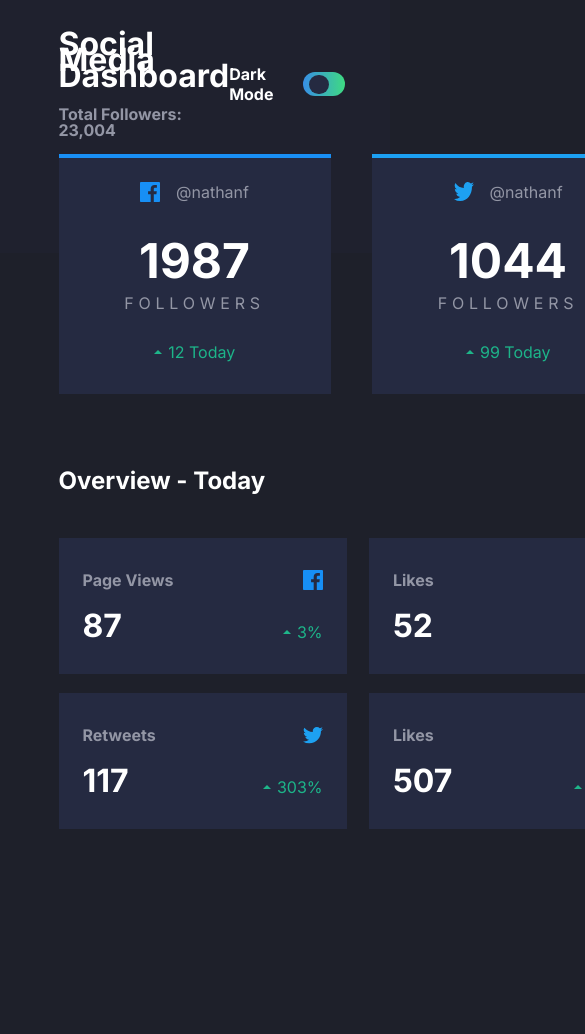
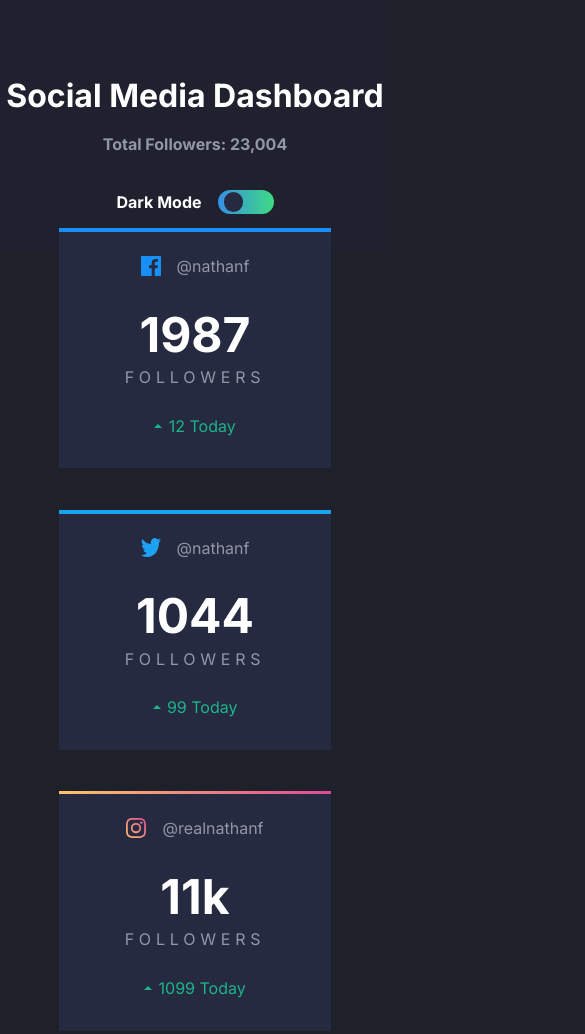
Before and after one commit to IzykGit/social-media-dashboard, a plain HTML site: page index.html in a window 390 px wide. Shown: the top 1034 px of the page, 585 px wide, since content can reach past the window. Before the commit the page ends 844 px from the top, so only its background shows below. Drawn offline with Linux system fonts and the light colour scheme; files whose address does not match are found by name.

Commit message:
completed media queries

```diff
--- a/dark.css
+++ b/dark.css
@@ -7,7 +7,8 @@
 
 body {
     height: 100vh;
-    width: 100%;
+    font-family: "Inter", sans-serif;
+
 
     display: flex;
     align-items: center;
@@ -29,13 +30,6 @@ body {
     z-index: -1;
 }
 
-
-.width-container {
-    width: 70vw;
-
-
-    font-family: "Inter", sans-serif;
-}
 
 header {
     display: flex;
@@ -361,3 +355,71 @@ instead on the top. */
 .overview-section > .likes-card:hover {
     background-color: hsl(226, 18%, 24%);
 }
+
+
+
+
+/* media queries */
+
+
+@media screen and (max-width: 1250px) {
+    body {
+        height: fit-content;
+        padding: 5rem 0px 5rem 0px;
+    }
+
+    .followers-section {
+        width: 100%;
+        grid-template-columns: repeat(2, 1fr);
+
+        justify-items: center;
+    }
+
+    .overview-title {
+        grid-column: 1 / span 2;
+    }
+
+
+    .overview-section {
+        width: 100%;
+        grid-template-columns: repeat(2, 18rem);
+    }
+}
+
+@media screen and (max-width: 650px) {
+    header {
+        display: flex;
+        flex-direction: column;
+        text-align: center;
+    }
+
+    .total-followers {
+        line-height: 2rem;
+    }
+
+    .total-followers > h1 {
+        margin: 0;
+    }
+
+    .followers-section {
+        width: 100%;
+        grid-template-columns: 1fr;
+
+        justify-items: center;
+    }
+
+    .overview-title {
+        grid-column: 1;
+        text-align: center;
+    }
+
+
+    .overview-section {
+        width: 100%;
+        grid-template-columns: 1fr;
+
+        justify-items: center;
+
+        padding: 0px 0.5rem 0px 0.5rem;
+    }
+}
--- a/light.css
+++ b/light.css
@@ -7,7 +7,7 @@
 
 body {
     height: 100vh;
-    width: 100vw;
+    font-family: "Inter", sans-serif;
 
     display: flex;
     align-items: center;
@@ -29,13 +29,6 @@ body {
     z-index: -1;
 }
 
-
-.width-container {
-    width: 70vw;
-
-
-    font-family: "Inter", sans-serif;
-}
 
 header {
     display: flex;
@@ -362,3 +355,66 @@ instead on the top. */
 .overview-section > .likes-card:hover {
     background-color: hsl(218, 34%, 77%);
 }
+
+
+@media screen and (max-width: 1250px) {
+    body {
+        height: fit-content;
+        padding: 5rem 0px 5rem 0px;
+    }
+
+    .followers-section {
+        width: 100%;
+        grid-template-columns: repeat(2, 1fr);
+
+        justify-items: center;
+    }
+
+    .overview-title {
+        grid-column: 1 / span 2;
+    }
+
+
+    .overview-section {
+        width: 100%;
+        grid-template-columns: repeat(2, 18rem);
+    }
+}
+
+@media screen and (max-width: 650px) {
+    header {
+        display: flex;
+        flex-direction: column;
+        text-align: center;
+    }
+
+    .total-followers {
+        line-height: 2rem;
+    }
+
+    .total-followers > h1 {
+        margin: 0;
+    }
+
+    .followers-section {
+        width: 100%;
+        grid-template-columns: 1fr;
+
+        justify-items: center;
+    }
+
+    .overview-title {
+        grid-column: 1;
+        text-align: center;
+    }
+
+
+    .overview-section {
+        width: 100%;
+        grid-template-columns: 1fr;
+
+        justify-items: center;
+
+        padding: 0px 0.5rem 0px 0.5rem;
+    }
+}
```
Also changed, not shown: 1 other file.
